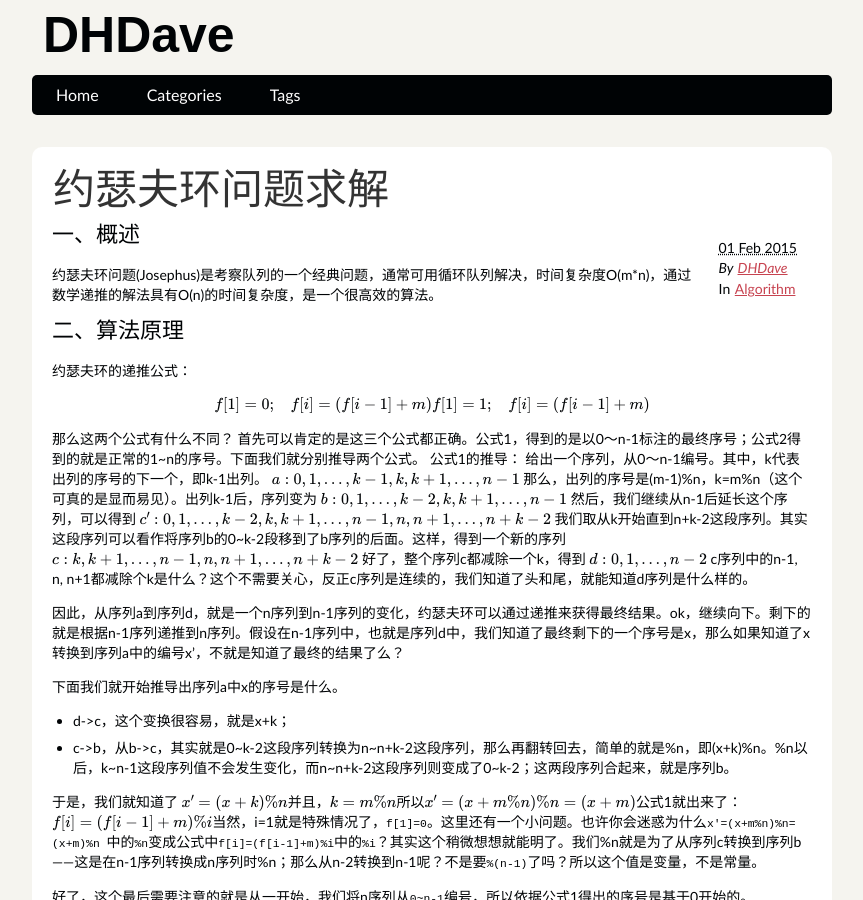
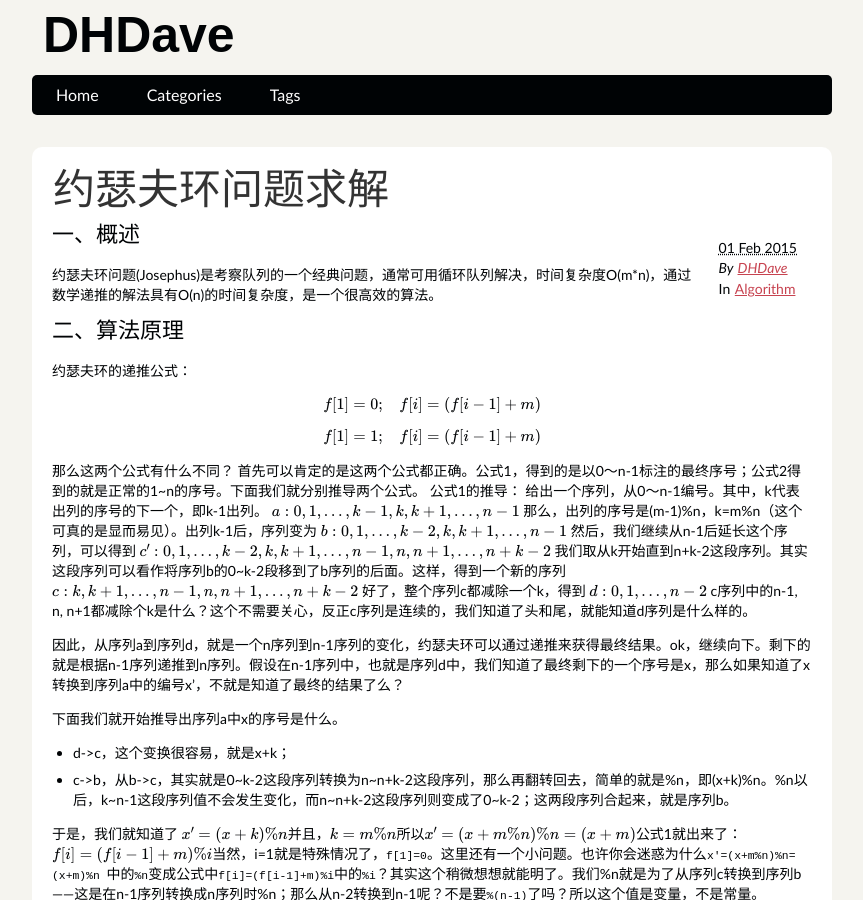
Before and after one commit to sighingnow/sighingnow.github.io, a Jekyll site: the page built from _posts/algorithm/2015-02-01-joseph.md, in a window 1280 px wide and 900 px high. Shown: the whole window, without its empty margins (208-1071 px from the left). Built offline with Jekyll 4.4.1, drawn with Linux system fonts in a browser that asks for light colours; nearby versions of some CDN libraries; some web fonts are replaced; Markdown is read by kramdown in place of the engine named in the settings; formulas are drawn with MathJax 3; comment, search, counter and statistics services are not loaded.

Commit message:
handle a mistake.

```diff
--- a/_posts/algorithm/2015-02-01-joseph.md
+++ b/_posts/algorithm/2015-02-01-joseph.md
@@ -17,13 +17,13 @@ layout: post
 
 <!--more-->
 
-<center>$$
-    f[1]=0;　f[i]=(f[i-1]+m)%i; (i>1)
-    f[1]=1;　f[i]=(f[i-1]+m)%i  (i>1);   if(f[i]==0) f[i]=i;
-$$</center>
+<center>
+$$ f[1]=0;　f[i]=(f[i-1]+m)%i; (i>1) $$
+$$ f[1]=1;　f[i]=(f[i-1]+m)%i  (i>1);   if(f[i]==0) f[i]=i; $$
+</center>
 
 那么这两个公式有什么不同？
-首先可以肯定的是这三个公式都正确。公式1，得到的是以0～n-1标注的最终序号；公式2得到的就是正常的1~n的序号。下面我们就分别推导两个公式。
+首先可以肯定的是这两个公式都正确。公式1，得到的是以0～n-1标注的最终序号；公式2得到的就是正常的1~n的序号。下面我们就分别推导两个公式。
 公式1的推导：
 给出一个序列，从0～n-1编号。其中，k代表出列的序号的下一个，即k-1出列。
 $$ a: 0, 1, …, k-1, k, k+1, …, n-1 $$
```
